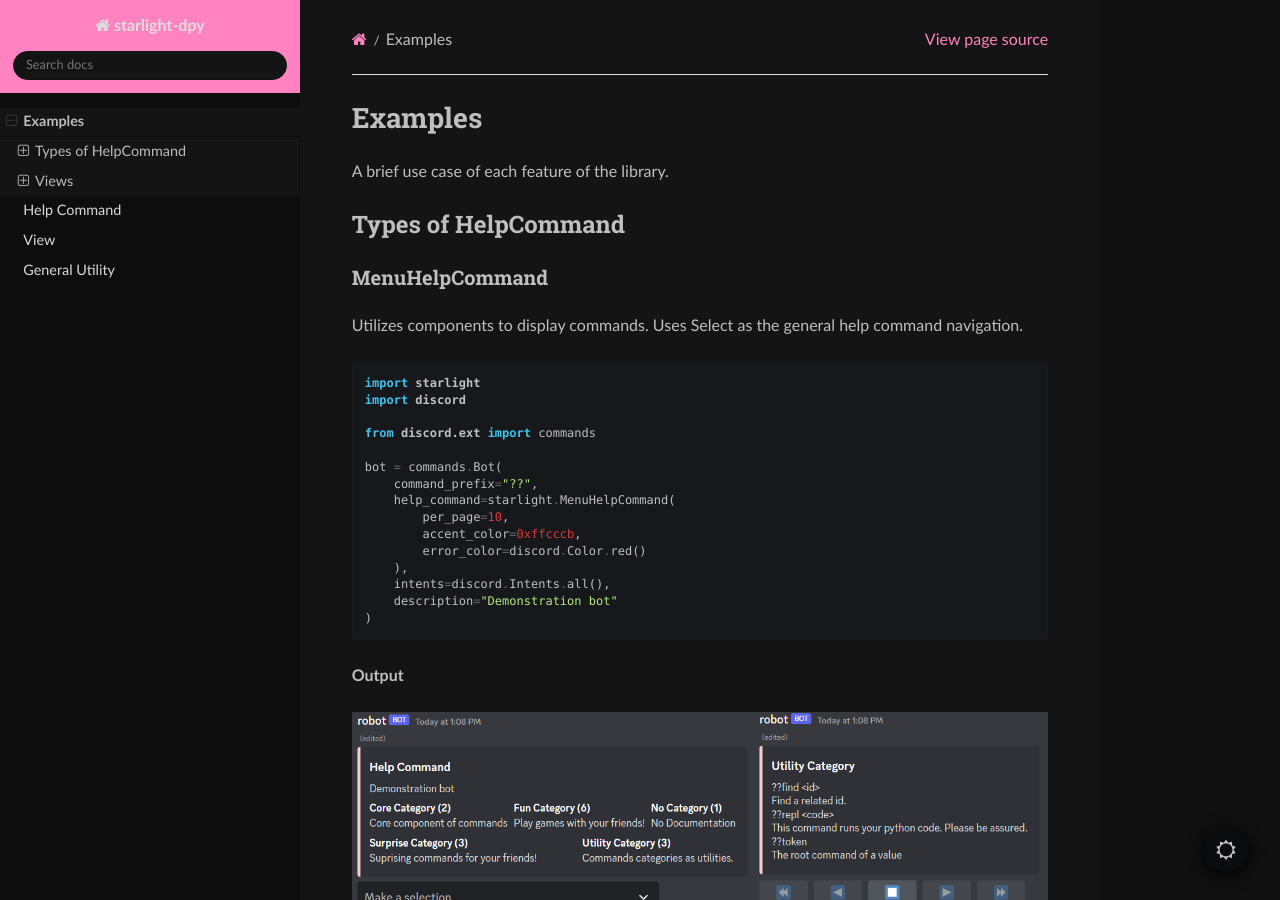
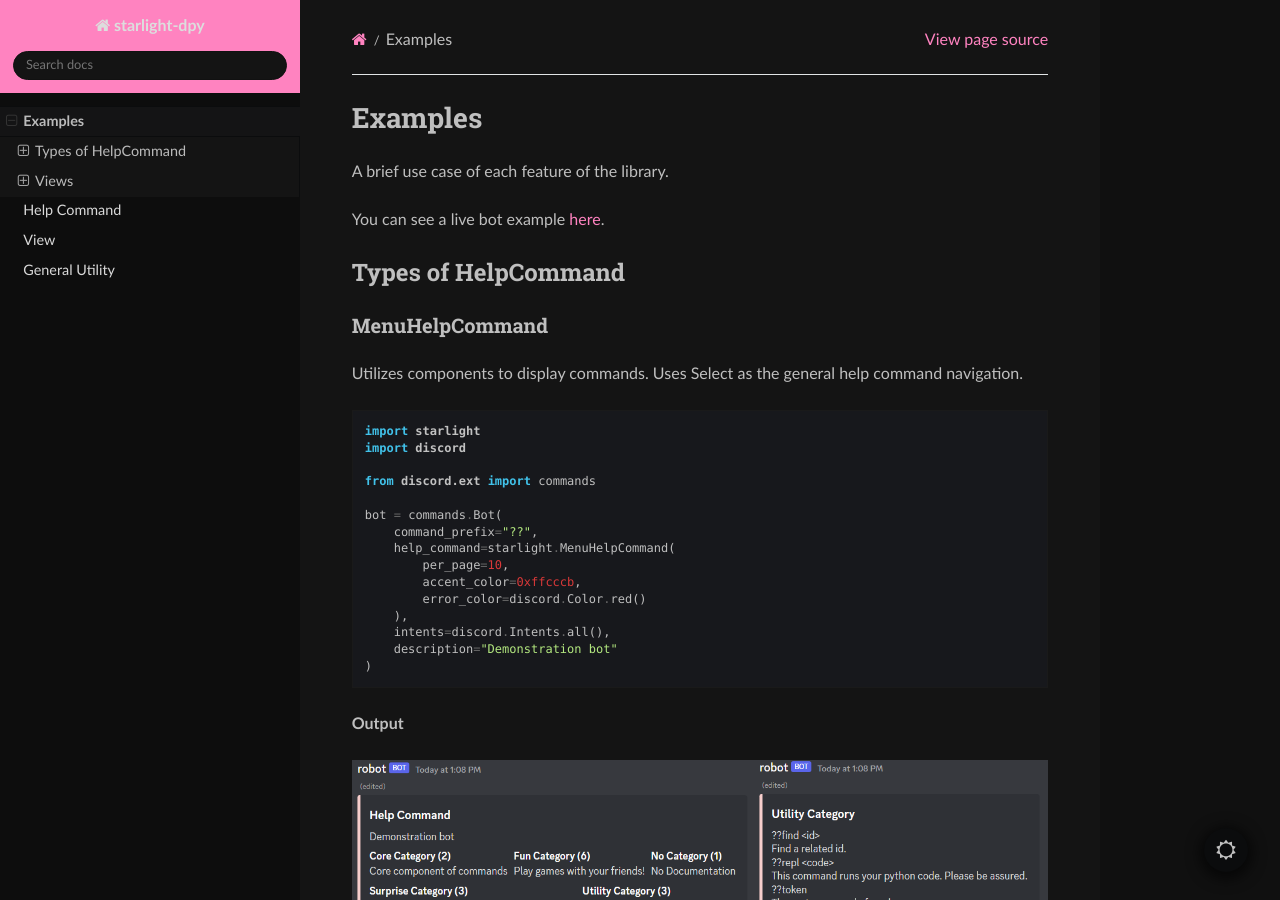
Before and after one commit to InterStella0/starlight-dpy, a Sphinx documentation site: the page built from docs/examples.rst, in a window 1280 px wide and 900 px high. Built offline with Sphinx 7.4.7 and the Read the Docs theme 2.0.0, drawn with Linux system fonts in a browser that asks for light colours.

Commit message:
example in docs

```diff
--- a/docs/examples.rst
+++ b/docs/examples.rst
@@ -4,6 +4,7 @@ Examples
 ==========
 A brief use case of each feature of the library.
 
+You can see a live bot example `here <https://github.com/InterStella0/starlight-dpy/tree/main/examples/live-bot>`_.
 
 Types of HelpCommand
 ~~~~~~~~~~~~~~~~~~~~
```
